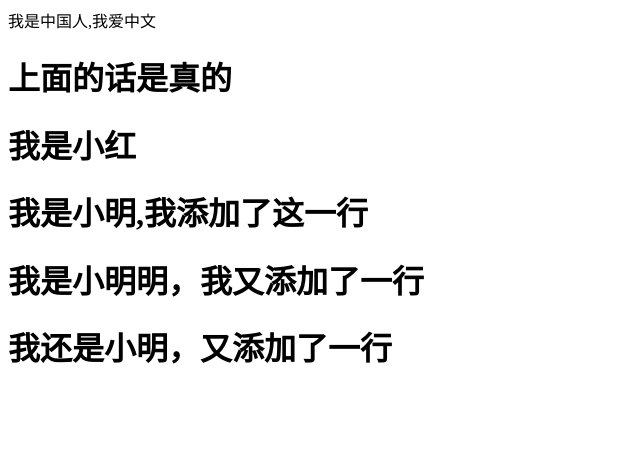
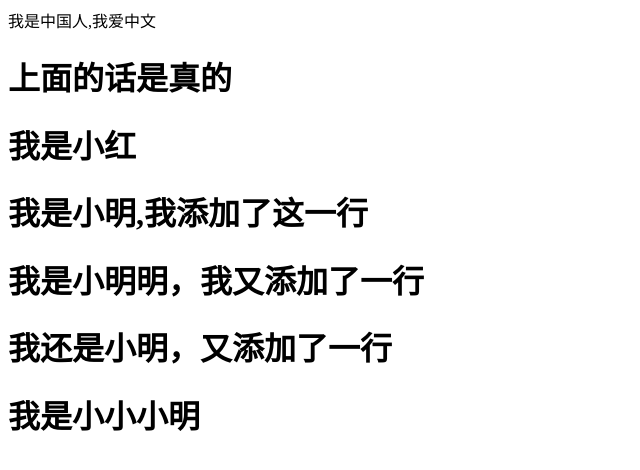
Before and after one commit to xiaoheigou110/test119, a plain HTML site: page index.html in a window 1280 px wide. Shown: the whole page, without its empty margins (0-640 px from the left). Drawn offline with Linux system fonts and the light colour scheme.

Commit message:
又提交了一次

```diff
--- a/index.html
+++ b/index.html
@@ -11,5 +11,6 @@
 	<h1>我是小明,我添加了这一行</h1>
 	<h1>我是小明明，我又添加了一行</h1>
 	<h1>我还是小明，又添加了一行</h1>
+	<h1>我是小小小明</h1>
 </body>
 </html>
```
